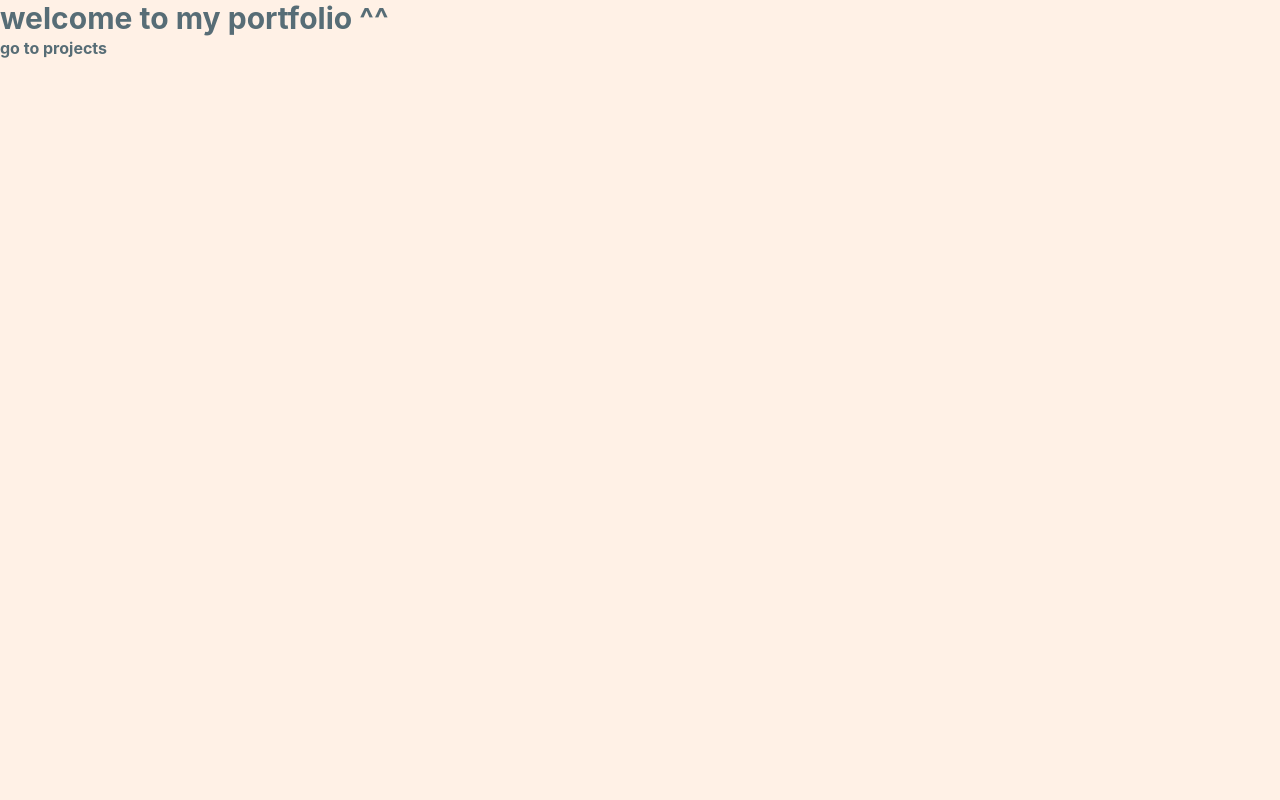
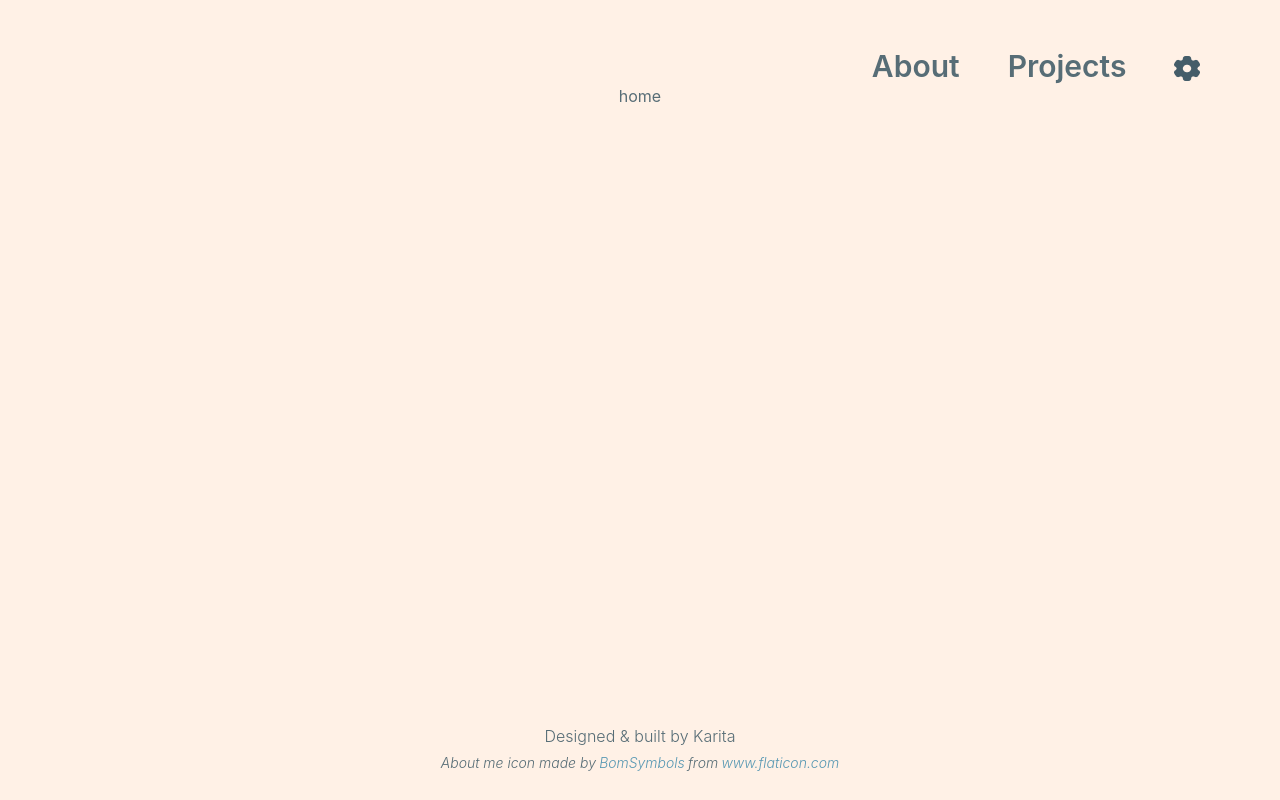
Before and after one commit to KaritaLaine/karita, a React (Vite) app in the folder portfolio/: page / in a window 1280 px wide. Built offline with nearby package versions, Linux system fonts and the light colour scheme.

Commit message:
refactor: use wrapper on home and projects page

```diff
--- a/portfolio/src/pages/home/home.tsx
+++ b/portfolio/src/pages/home/home.tsx
@@ -1,11 +1,11 @@
+import { Wrapper } from "../../components/wrapper/wrapper";
+
 export const Home = () => {
   return (
-    <div>
-      <div className="text-3xl font-bold">welcome to my portfolio ^^</div>
-
-      <a href="/projects" className="font-bold">
-        go to projects
-      </a>
-    </div>
+    <Wrapper>
+      <div>
+        <p> home </p>
+      </div>
+    </Wrapper>
   );
 };
--- a/portfolio/src/pages/projects/projects.tsx
+++ b/portfolio/src/pages/projects/projects.tsx
@@ -1,11 +1,11 @@
+import { Wrapper } from "../../components/wrapper/wrapper";
+
 export const Projects = () => {
   return (
-    <div>
-      <div className="text-3xl font-bold">welcome to projects ^^</div>
-
-      <a href="/" className="font-bold">
-        go to frontpage
-      </a>
-    </div>
+    <Wrapper>
+      <div>
+        <p> projects </p>
+      </div>
+    </Wrapper>
   );
 };
```
